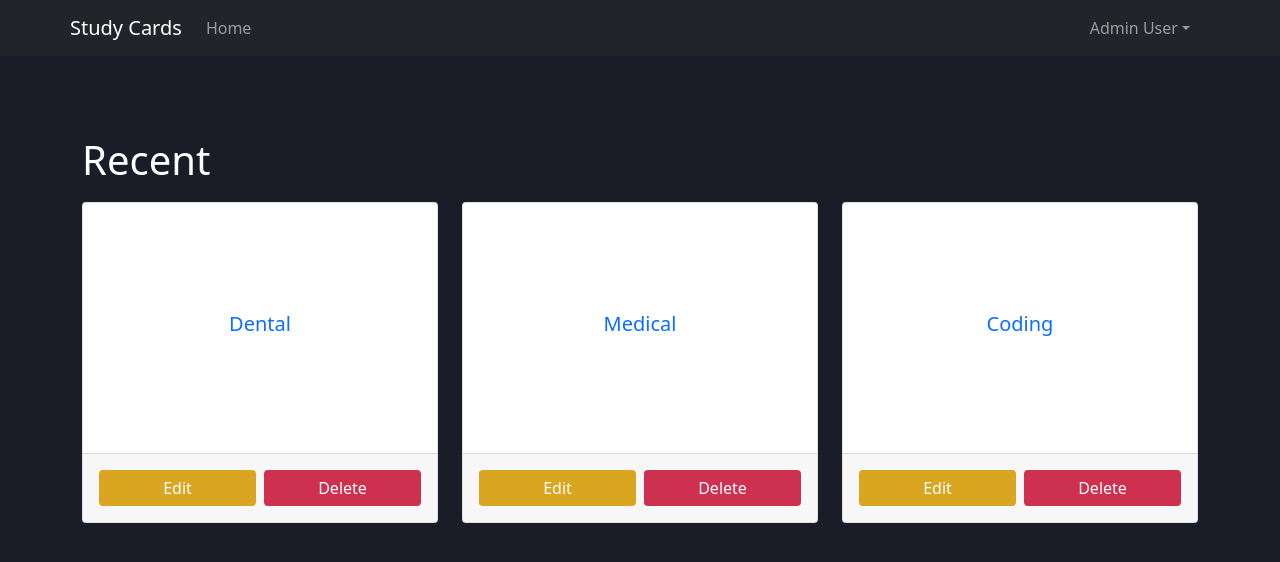
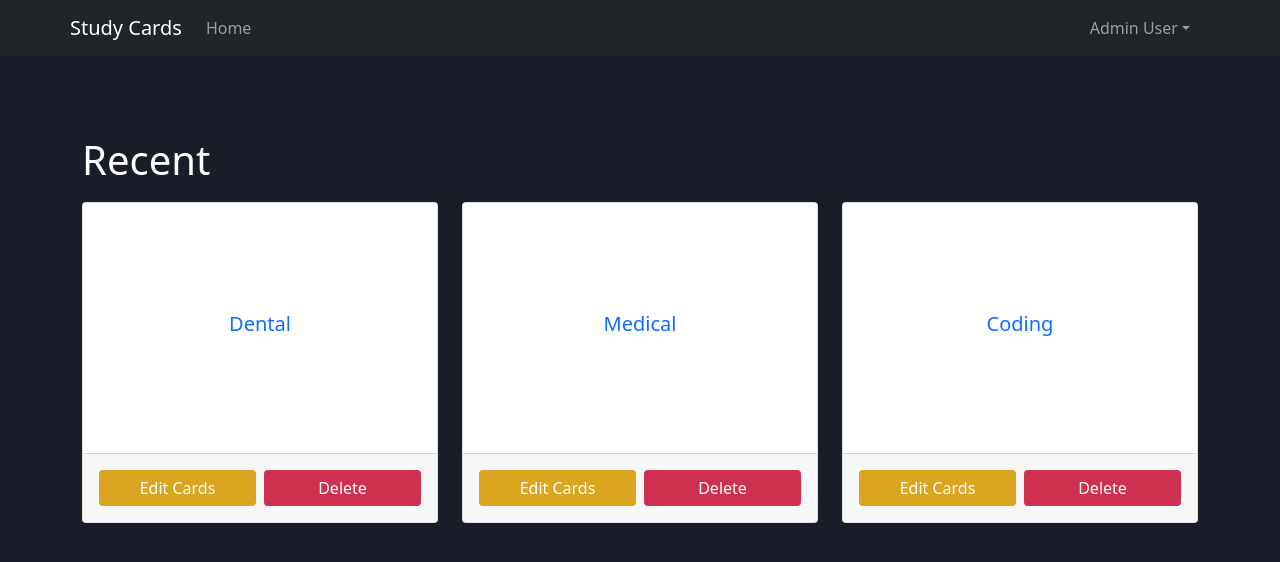
Before and after one commit to theMVPshop/flipcards, a React (Create React App) app: page /dashboard in a window 1280 px wide. Shown: the top 562 px of the page. Built offline with nearby package versions, Linux system fonts and the light colour scheme.

Commit message:
Connect edit card modal to study set edit button

```diff
--- a/src/Components/EditCard.js
+++ b/src/Components/EditCard.js
@@ -4,7 +4,9 @@ import Button from 'react-bootstrap/Button';
 import { useState } from "react";
 
 
-export default function EditCard() {
+export default function EditCard({
+  studySetInfo
+}) {
 
   const [show, setShow] = useState(false);
 
@@ -12,7 +14,7 @@ export default function EditCard() {
   const handleShow = () => setShow(true);
   return (
     <div>
-            <Button variant="primary" onClick={handleShow}>
+      <Button className="btn-edit" onClick={handleShow}>
         Edit Cards
       </Button>
 
@@ -23,7 +25,7 @@ export default function EditCard() {
         keyboard={false}
       >
         <Modal.Header closeButton>
-          <Modal.Title>Title of card set</Modal.Title>
+          <Modal.Title>{studySetInfo.title}</Modal.Title>
         </Modal.Header>
         <Modal.Body>
           Cards enclosed
@@ -32,7 +34,7 @@ export default function EditCard() {
           <Button variant="secondary" onClick={handleClose}>
             <i class="bi bi-trash"></i>
           </Button>
-          <Button variant="primary">Close</Button>
+          <Button variant="primary" onClick={handleClose}>Close</Button>
         </Modal.Footer>
       </Modal>
     </div>
--- a/src/Components/StudySet.css
+++ b/src/Components/StudySet.css
@@ -25,6 +25,7 @@ a {
 .card-footer button {
     display: block;
     border: none;
+    width: 100%;
 }
 
 .card-footer .btn-edit {
--- a/src/Components/StudySet.js
+++ b/src/Components/StudySet.js
@@ -1,5 +1,7 @@
 import React from 'react';
 import { Link } from 'react-router-dom';
+
+import EditCard from './EditCard';
 
 import Card from 'react-bootstrap/Card';
 import Button from 'react-bootstrap/Button';
@@ -18,10 +20,7 @@ const StudySet = ({
                 </Card.Body>
             </Link>
             <Card.Footer>
-                <Button className="btn-edit"
-                >
-                    Edit
-                </Button>
+                <EditCard studySetInfo={setInfo} />
                 <Button
                     className="btn-delete"
                     onClick={() => handleDelete(setInfo.id)}
```
Lines whose indentation alone changed are shown as unchanged.
